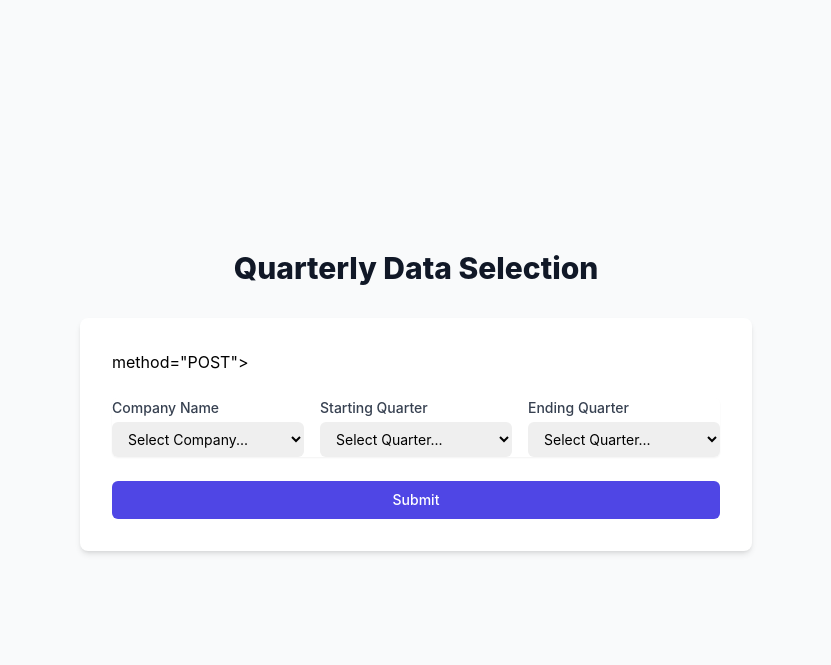
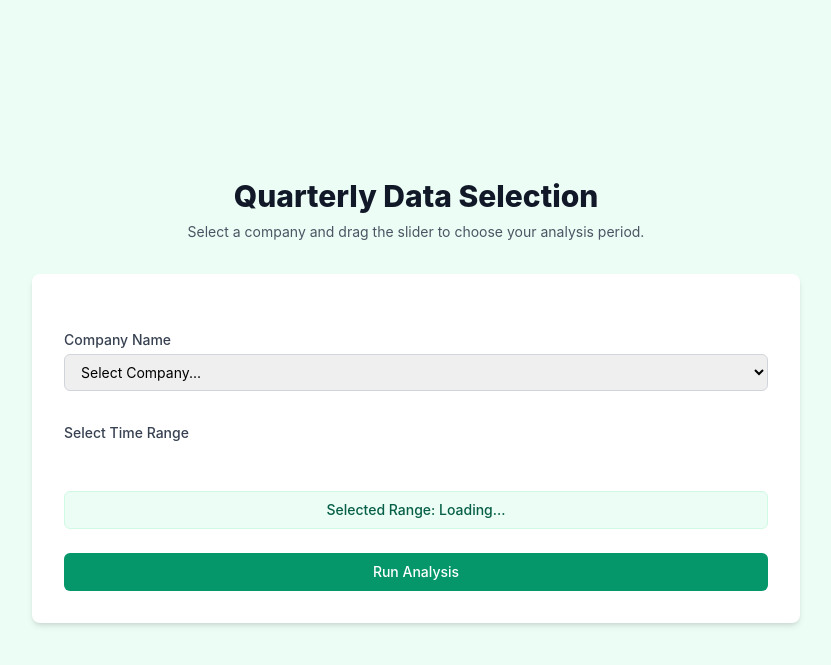
Before and after one commit to Atmoskun/randomwalkwallstreet, a Django app: template Randomwalk/api/templates/api/index.html in a window 1280 px wide. Shown: the top 665 px of the page, without its empty margins (224-1055 px from the left). Run offline with Django 5.2, Linux system fonts and the light colour scheme; the template is opened without the code that fills it, so the values that code supplies are empty; some libraries are stand-ins or nearby versions.

Commit message:
Refactor index.html for improved UI and slider integration
Updated the HTML template to enhance styling and functionality, including changes to the layout, added noUiSlider integration, and improved user interaction elements.

```diff
--- a/Randomwalk/api/templates/api/index.html
+++ b/Randomwalk/api/templates/api/index.html
@@ -1,11 +1,13 @@
 <!DOCTYPE html>
-<html lang="en" class="h-full bg-gray-50">
+<html lang="en" class="h-full bg-emerald-50">
 <head>
     <meta charset="UTF-8">
     <meta name="viewport" content="width=device-width, initial-scale=1.0">
     <title>Quarterly Data Selection</title>
     <!-- Load Tailwind CSS -->
     <script src="https://cdn.tailwindcss.com"></script>
+    <!-- Load noUiSlider CSS -->
+    <link rel="stylesheet" href="https://cdnjs.cloudflare.com/ajax/libs/noUiSlider/15.7.1/nouislider.min.css">
     <script>
         tailwind.config = {
             theme: {
@@ -17,33 +19,69 @@
             },
         }
     </script>
+    <style>
+        /* Custom styles for the slider to match Tailwind Emerald */
+        .noUi-connect {
+            background: #059669; /* Emerald-600 */
+        }
+        .noUi-horizontal {
+            height: 10px;
+        }
+        .noUi-handle {
+            background: #ffffff;
+            border: 2px solid #059669; /* Emerald-600 */
+            border-radius: 50%;
+            box-shadow: none;
+            cursor: pointer;
+            width: 20px;
+            height: 20px;
+            top: -6px;
+            right: -10px; /* fix center alignment */
+        }
+        .noUi-handle:before, .noUi-handle:after {
+            display: none; /* Remove the default lines on the handle */
+        }
+        .noUi-value {
+            font-size: 0.75rem;
+            color: #6b7280;
+            margin-top: 5px;
+        }
+        .noUi-marker {
+            background: #d1d5db;
+        }
+    </style>
 </head>
 <body class="h-full flex items-center justify-center py-12 px-4 sm:px-6 lg:px-8">
-    <div class="max-w-2xl w-full space-y-8">
+    <div class="max-w-3xl w-full space-y-8">
         <div>
             <h1 class="text-center text-3xl font-extrabold text-gray-900">
                 Quarterly Data Selection
             </h1>
+            <p class="mt-2 text-center text-sm text-gray-600">
+                Select a company and drag the slider to choose your analysis period.
+            </p>
         </div>
 
-        <!-- This is the form that collects the user's choices -->
         <form class="mt-8 space-y-6 bg-white p-8 rounded-lg shadow-md"
-              action="." <!-- Submits to the current page/URL -->
-              method="POST">
+              action="."
+              method="POST"
+              id="analysis-form">
 
-            <!-- This tag is a required Django security feature -->
             {% csrf_token %}
 
-            <div class="rounded-md shadow-sm -space-y-px">
-                <div class="grid grid-cols-1 md:grid-cols-3 gap-4">
+            <!-- HIDDEN INPUTS: These send the data to Django -->
+            <!-- JavaScript will update these values when the slider moves -->
+            <input type="hidden" name="start_quarter" id="hidden_start_quarter">
+            <input type="hidden" name="end_quarter" id="hidden_end_quarter">
 
-                    <!-- 1. Company Name Dropdown -->
+            <div class="space-y-8">
+
+                <!-- 1. Company Name Dropdown (Standard) -->
                 <div>
                     <label for="company" class="block text-sm font-medium text-gray-700">Company Name</label>
-                        <select id="company" name="company" required class="mt-1 block w-full pl-3 pr-10 py-2 text-base border-gray-300 focus:outline-none focus:ring-indigo-500 focus:border-indigo-500 sm:text-sm rounded-md">
-                            <!-- Corrected: Changed 'company_options' to 'companies' -->
+                    <select id="company" name="company" required class="mt-1 block w-full pl-3 pr-10 py-2 text-base border-gray-300 focus:outline-none focus:ring-emerald-500 focus:border-emerald-500 sm:text-sm rounded-md border">
                         <option value="" disabled {% if not selected_company %}selected{% endif %}>Select Company...</option>
-                            {% for company in companies %}
+                        {% for company in company_options %}
                             <option value="{{ company }}" {% if company == selected_company %}selected{% endif %}>
                                 {{ company }}
                             </option>
@@ -51,59 +89,122 @@
                     </select>
                 </div>
 
-                    <!-- 2. Starting Quarter Dropdown -->
+                <!-- 2. The Range Slider Container -->
                 <div>
-                        <label for="start_quarter" class="block text-sm font-medium text-gray-700">Starting Quarter</label>
-                        <select id="start_quarter" name="start_quarter" required class="mt-1 block w-full pl-3 pr-10 py-2 text-base border-gray-300 focus:outline-none focus:ring-indigo-500 focus:border-indigo-500 sm:text-sm rounded-md">
-                            <!-- Corrected: Changed 'quarter_options' to 'quarters' -->
-                            <option value="" disabled {% if not selected_start %}selected{% endif %}>Select Quarter...</option>
-                            {% for quarter in quarters %}
-                                <option value="{{ quarter }}" {% if quarter == selected_start %}selected{% endif %}>
-                                    {{ quarter }}
-                                </option>
-                            {% endfor %}
-                        </select>
+                    <label class="block text-sm font-medium text-gray-700 mb-4">Select Time Range</label>
+                    <div id="quarter-slider" class="px-2 mb-12"></div> <!-- Slider goes here -->
+
+                    <!-- Display selected range text for user clarity -->
+                    <div class="text-center text-sm font-medium text-emerald-800 bg-emerald-50 py-2 rounded-md border border-emerald-100">
+                        Selected Range: <span id="range-text">Loading...</span>
                     </div>
-
-                    <!-- 3. Ending Quarter Dropdown -->
-                    <div>
-                        <label for="end_quarter" class="block text-sm font-medium text-gray-700">Ending Quarter</label>
-                        <select id="end_quarter" name="end_quarter" required class="mt-1 block w-full pl-3 pr-10 py-2 text-base border-gray-300 focus:outline-none focus:ring-indigo-500 focus:border-indigo-500 sm:text-sm rounded-md">
-                            <!-- Corrected: Changed 'quarter_options' to 'quarters' -->
-                            <option value="" disabled {% if not selected_end %}selected{% endif %}>Select Quarter...</option>
-                            {% for quarter in quarters %}
-                                <option value="{{ quarter }}" {% if quarter == selected_end %}selected{% endif %}>
-                                    {{ quarter }}
-                                </option>
-                            {% endfor %}
-                        </select>
                 </div>
 
             </div>
-            </div>
 
             <div>
-                <button type="submit" class="group relative w-full flex justify-center py-2 px-4 border border-transparent text-sm font-medium rounded-md text-white bg-indigo-600 hover:bg-indigo-700 focus:outline-none focus:ring-2 focus:ring-offset-2 focus:ring-indigo-500">
-                    Submit
+                <button type="submit" class="group relative w-full flex justify-center py-2 px-4 border border-transparent text-sm font-medium rounded-md text-white bg-emerald-600 hover:bg-emerald-700 focus:outline-none focus:ring-2 focus:ring-offset-2 focus:ring-emerald-500 transition-colors">
+                    Run Analysis
                 </button>
             </div>
         </form>
 
-        <!-- This is the "Output Data" section -->
-        <!-- Updated to display the free-form analytical paragraph -->
+        <!-- Output Data Section -->
         {% if analysis_result %}
-            <div class="bg-white p-8 rounded-lg shadow-md">
-                <h2 class="text-2xl font-bold text-gray-900 mb-4">
-                    Longitudinal Strategic Analysis
+            <div class="bg-white p-8 rounded-lg shadow-md border-t-4 border-emerald-500">
+                <h2 class="text-2xl font-bold text-gray-900 mb-4 flex items-center">
+                    <svg class="w-6 h-6 mr-2 text-emerald-600" fill="none" stroke="currentColor" viewBox="0 0 24 24"><path stroke-linecap="round" stroke-linejoin="round" stroke-width="2" d="M9 19v-6a2 2 0 00-2-2H5a2 2 0 00-2 2v6a2 2 0 002 2h2a2 2 0 002-2zm0 0V9a2 2 0 012-2h2a2 2 0 012 2v10m-6 0a2 2 0 002 2h2a2 2 0 002-2m0 0V5a2 2 0 012-2h2a2 2 0 012 2v14a2 2 0 01-2 2h-2a2 2 0 01-2-2z"></path></svg>
+                    Analysis Results
                 </h2>
-                <!-- Changed from <pre> to <div> for better paragraph rendering -->
-                <!-- The analysis result is now a plain text paragraph -->
-                <div class="bg-gray-50 p-4 rounded-md text-base text-gray-700 leading-relaxed">
-                    {{ analysis_result|safe }}
-                </div>
+                <div class="bg-gray-50 p-6 rounded-md text-sm text-gray-700 leading-relaxed whitespace-pre-wrap font-mono border border-gray-200 shadow-inner overflow-x-auto">{{ analysis_result|safe }}</div>
             </div>
         {% endif %}
 
     </div>
+
+    <!-- Load noUiSlider JS -->
+    <script src="https://cdnjs.cloudflare.com/ajax/libs/noUiSlider/15.7.1/nouislider.min.js"></script>
+
+    <script>
+        // 1. GET DATA FROM DJANGO
+        // We use the 'quarter_options' list passed from views.py
+        // The '|safe' filter ensures quotes aren't escaped incorrectly
+        const quarters = {{ quarter_options|safe }};
+
+        // Previous selections (if any) to restore state after reload
+        const prevStart = "{{ selected_start|default:'' }}";
+        const prevEnd = "{{ selected_end|default:'' }}";
+
+        // 2. SETUP THE SLIDER
+        const slider = document.getElementById('quarter-slider');
+
+        // Determine start/end indices. Default to first and last if no selection.
+        let startIndex = 0;
+        let endIndex = quarters.length - 1;
+
+        if (prevStart && quarters.includes(prevStart)) {
+            startIndex = quarters.indexOf(prevStart);
+        }
+        if (prevEnd && quarters.includes(prevEnd)) {
+            endIndex = quarters.indexOf(prevEnd);
+        }
+
+        noUiSlider.create(slider, {
+            start: [startIndex, endIndex], // Initial handle positions (indices)
+            connect: true, // Display a colored bar between handles
+            step: 1, // Snap to each quarter (no decimals)
+            // ADDED: Margin ensures handles cannot cross each other
+            margin: 0,
+            // ADDED: Behavior allows dragging the connection bar to move both handles
+            behaviour: 'tap-drag',
+            range: {
+                'min': 0,
+                'max': quarters.length - 1
+            },
+            // Pips (the markers below the slider)
+            pips: {
+                mode: 'steps',
+                density: 10, // Adjusts how many ticks appear
+                filter: function (value, type) {
+                    // Show label for every 4th quarter (Q1s) to avoid crowding
+                    return value % 4 === 0 ? 1 : 0;
+                },
+                format: {
+                    to: function (value) {
+                        return quarters[Math.round(value)];
+                    }
+                }
+            },
+            tooltips: {
+                to: function(value) {
+                    return quarters[Math.round(value)];
+                }
+            }
+        });
+
+        // 3. LINK SLIDER TO FORM
+        const textDisplay = document.getElementById('range-text');
+        const hiddenStart = document.getElementById('hidden_start_quarter');
+        const hiddenEnd = document.getElementById('hidden_end_quarter');
+
+        // Update hidden inputs whenever slider moves
+        slider.noUiSlider.on('update', function (values, handle) {
+            // values[0] is ALWAYS the left handle (Start)
+            // values[1] is ALWAYS the right handle (End)
+            // Because we set margin: 0, they can touch but never cross.
+            const startIdx = Math.round(values[0]);
+            const endIdx = Math.round(values[1]);
+
+            const startQ = quarters[startIdx];
+            const endQ = quarters[endIdx];
+
+            // Update the text user sees
+            textDisplay.textContent = `${startQ} — ${endQ}`;
+
+            // Update the hidden inputs that Django will read
+            hiddenStart.value = startQ;
+            hiddenEnd.value = endQ;
+        });
+    </script>
 </body>
 </html>
```
Lines whose indentation alone changed are shown as unchanged.
